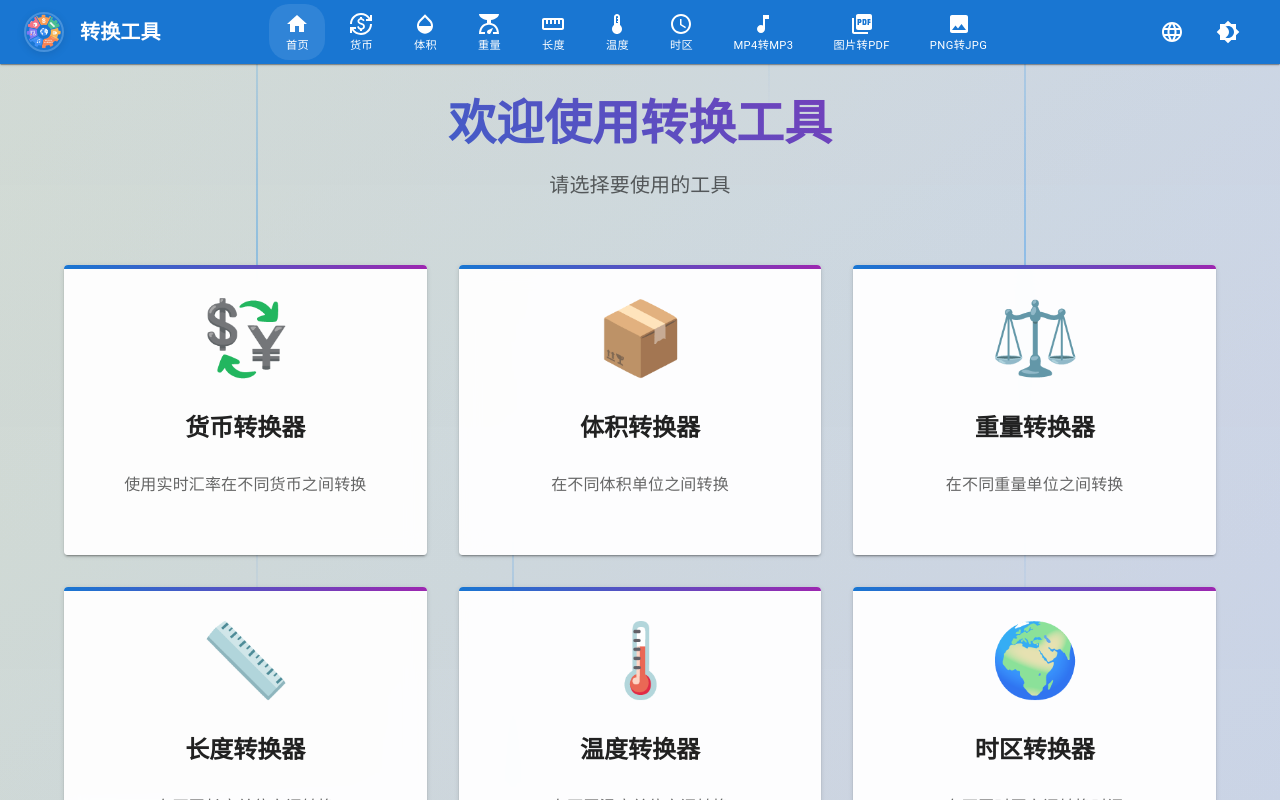
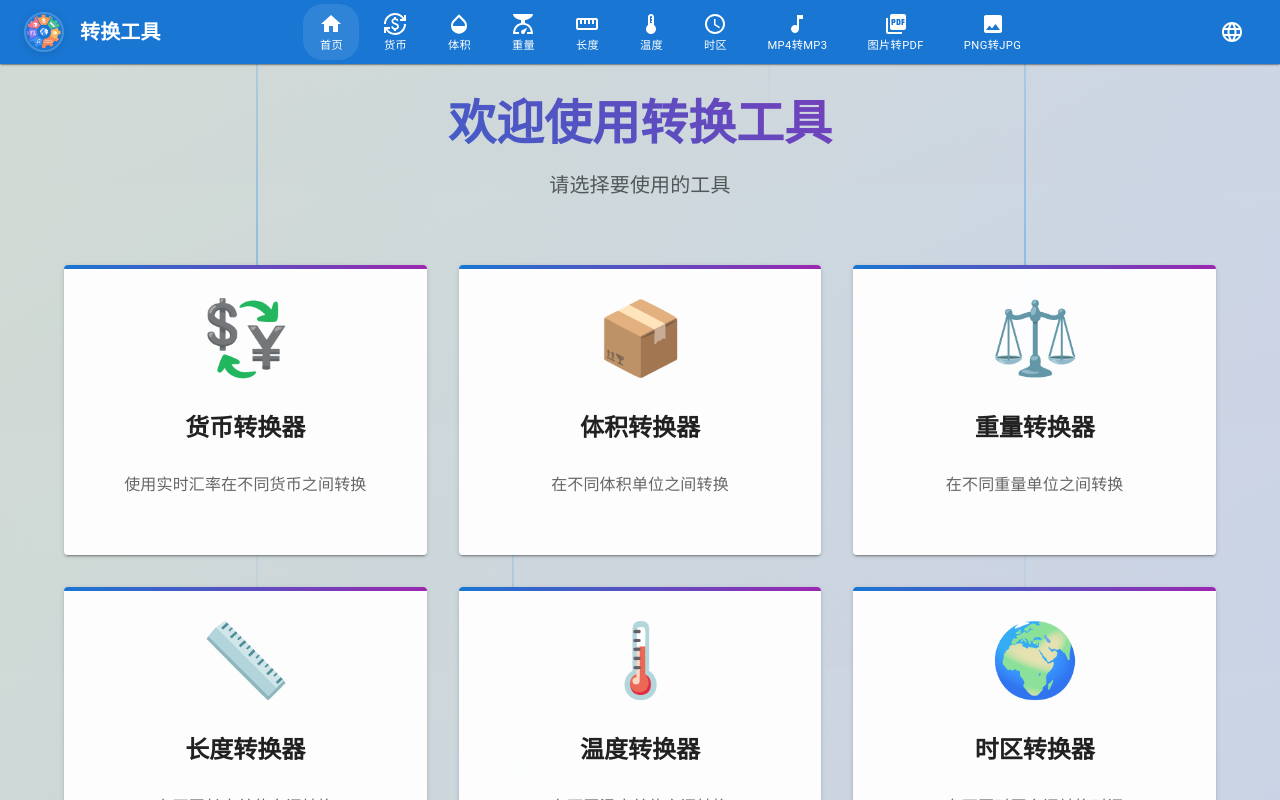
Before and after one commit to qqs-yll/ConverterTools, a Next.js app: page / in a window 1280 px wide. Shown: the top 800 px of the page. Built offline with nearby package versions, Linux system fonts and the light colour scheme.

Commit message:
移除深色模式相关功能和HideOnScroll组件，简化导航栏逻辑，增强用户体验

```diff
--- a/src/components/MainLayout.tsx
+++ b/src/components/MainLayout.tsx
@@ -17,8 +17,6 @@ import {
   Divider,
   Switch,
   FormControlLabel,
-  useScrollTrigger,
-  Slide,
   Tooltip,
   Avatar
 } from '@mui/material';
@@ -34,9 +32,7 @@ import {
   MusicNote as Mp3Icon,
   PictureAsPdf as PdfIcon,
   Image as ImageIcon,
-  Language as LanguageIcon,
-  Brightness4 as DarkIcon,
-  Brightness7 as LightIcon
+  Language as LanguageIcon
 } from '@mui/icons-material';
 import Link from 'next/link';
 import { usePathname } from 'next/navigation';
@@ -53,23 +49,14 @@ interface NavItem {
   icon: React.ReactNode;
 }
 
-function HideOnScroll(props: { children: React.ReactElement }) {
-  const { children } = props;
-  const trigger = useScrollTrigger();
-
-  return (
-    <Slide appear={false} direction="down" in={!trigger}>
-      {children}
-    </Slide>
-  );
-}
+// 移除了HideOnScroll组件，使导航栏在滚动时保持可见
 
 const MainLayout: React.FC<MainLayoutProps> = ({ children }) => {
   const { t, language, setLanguage } = useLanguage();
   const theme = useTheme();
   const isMobile = useMediaQuery(theme.breakpoints.down('md'));
   const [mobileOpen, setMobileOpen] = useState(false);
-  const [darkMode, setDarkMode] = useState(false);
+  // 移除了深色模式状态
   const pathname = usePathname();
 
   const navItems: NavItem[] = [
@@ -93,10 +80,7 @@ const MainLayout: React.FC<MainLayoutProps> = ({ children }) => {
     setLanguage(language === 'en' ? 'zh' : 'en');
   };
 
-  const handleThemeToggle = () => {
-    setDarkMode(!darkMode);
-  };
-
+  // 移除了深色模式切换处理函数
   const isActive = (path: string) => {
     if (path === '/') {
       return pathname === '/';
@@ -159,27 +143,16 @@ const MainLayout: React.FC<MainLayoutProps> = ({ children }) => {
           }
           label={language === 'en' ? '中文' : 'English'}
         />
-        <FormControlLabel
-          control={
-            <Switch
-              checked={darkMode}
-              onChange={handleThemeToggle}
-              icon={<LightIcon />}
-              checkedIcon={<DarkIcon />}
-            />
-          }
-          label={darkMode ? t('common.lightMode') : t('common.darkMode')}
-        />
+        {/* 移除了深色模式切换控件 */}
       </Box>
     </Box>
   );
 
   return (
     <Box sx={{ display: 'flex', flexDirection: 'column', minHeight: '100vh' }}>
-      <HideOnScroll>
-        <AppBar position="sticky" elevation={1}>
-          <Container maxWidth="xl">
-            <Toolbar disableGutters sx={{ justifyContent: 'space-between' }}>
+      <AppBar position="sticky" elevation={1}>
+        <Container maxWidth="xl">
+          <Toolbar disableGutters sx={{ justifyContent: 'space-between' }}>
               {/* 左侧：Logo + 应用标题 */}
               <Box sx={{
                 display: 'flex',
@@ -290,19 +263,16 @@ const MainLayout: React.FC<MainLayoutProps> = ({ children }) => {
                 <Tooltip title={language === 'en' ? '切换到中文' : 'Switch to English'} arrow>
                   <IconButton
                     onClick={handleLanguageToggle}
-                    sx={{ color: 'white', mx: 1 }}
+                    sx={{
+                      color: 'white',
+                      mx: { xs: 0, md: 0.5 }, // 电脑端减少左边距
+                      ml: { xs: 2, md: 0 } // 移动端增加右边距
+                    }}
                   >
                     <LanguageIcon />
                   </IconButton>
                 </Tooltip>
-                <Tooltip title={darkMode ? t('common.lightMode') : t('common.darkMode')} arrow>
-                  <IconButton
-                    onClick={handleThemeToggle}
-                    sx={{ color: 'white', mx: 1 }}
-                  >
-                    {darkMode ? <LightIcon /> : <DarkIcon />}
-                  </IconButton>
-                </Tooltip>
+                {/* 移除了深色模式切换按钮 */}
                 {/* 移动端菜单按钮 */}
                 <IconButton
                   color="inherit"
@@ -318,9 +288,8 @@ const MainLayout: React.FC<MainLayoutProps> = ({ children }) => {
                 </IconButton>
               </Box>
             </Toolbar>
-          </Container>
-        </AppBar>
-      </HideOnScroll>
+        </Container>
+      </AppBar>
 
       <Box component="main" sx={{ flexGrow: 1 }}>
         {children}
```
